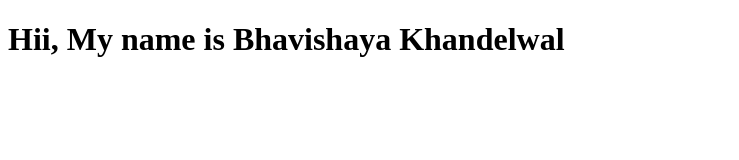
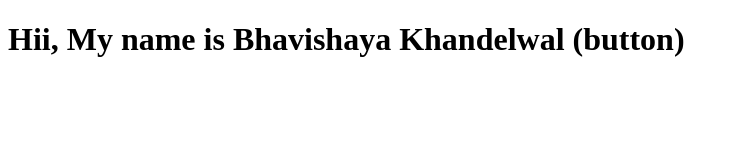
Before and after one commit to BHAVISHAYA/Test_3, a plain HTML site: page index.html in a window 1280 px wide. Shown: the whole page, without its empty margins (0-739 px from the left). Drawn offline with Linux system fonts and the light colour scheme.

Commit message:
Update HTML File

```diff
--- a/index.html
+++ b/index.html
@@ -6,6 +6,6 @@
     <title>The_Acoustic_Future</title>
 </head>
 <body>
-    <h1>Hii, My name is Bhavishaya Khandelwal</h1>
+    <h1>Hii, My name is Bhavishaya Khandelwal (button)</h1>
 </body>
 </html>
```
